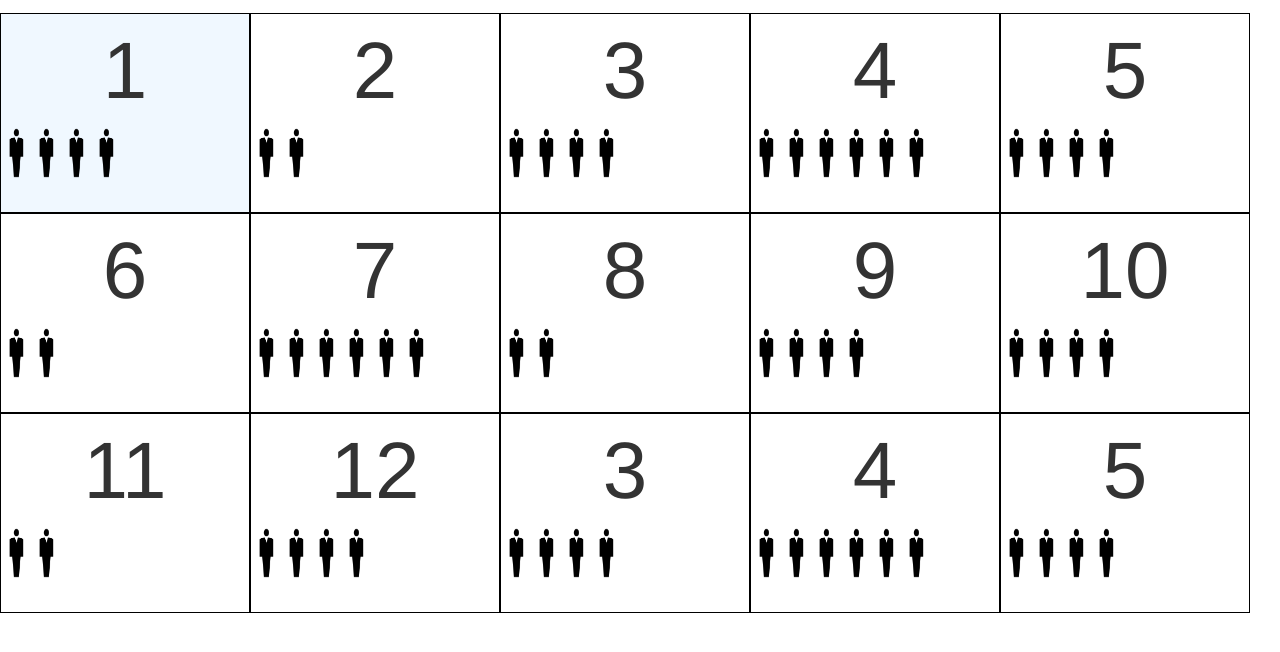
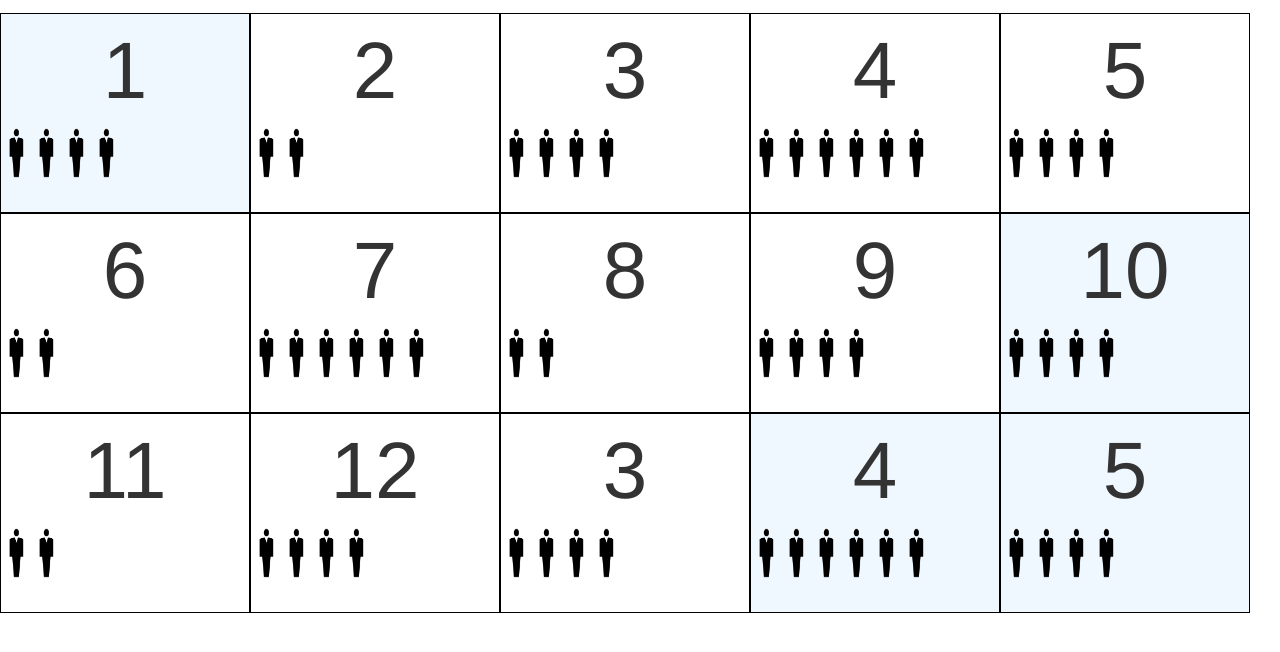
Before and after one commit to CS4-2016/resto, a PHP site: page /tables.php in a window 1280 px wide. Shown: the part 70-722 px from the top of the page. Run offline with PHP 8.4, Linux system fonts and the light colour scheme.

Commit message:
Update tables.php

```diff
--- a/tables.php
+++ b/tables.php
@@ -7,6 +7,7 @@
 <head>
 	<?php require_once("head.php"); ?>
 </head>
+<body>
 	<nav class="nav-resto">
 		<img src="img/el-logo.PNG" class="table-logo-resto">
 	</nav>
@@ -21,7 +22,7 @@
 				<img class="img-resto-table" src="img/customer.png">
 			</span>
 		</span>
-        <span class="resto-tables-span">
+		<span class="resto-tables-span reserved">
 			2
 			<span class="span-img">
 				<img class="img-resto-table" src="img/customer.png">
@@ -37,7 +38,7 @@
 				<img class="img-resto-table" src="img/customer.png">
 			</span>
 		</span>
-        <span class="resto-tables-span">
+		<span class="resto-tables-span reserved">
 			4
 			<span class="span-img">
 				<img class="img-resto-table" src="img/customer.png">
@@ -57,7 +58,7 @@
 				<img class="img-resto-table" src="img/customer.png">
 			</span>
 		</span>
-        <span class="resto-tables-span">
+		<span class="resto-tables-span reserved">
 			6
 			<span class="span-img">
 				<img class="img-resto-table" src="img/customer.png">
@@ -91,7 +92,7 @@
 				<img class="img-resto-table" src="img/customer.png">
 			</span>
 		</span>
-        <span class="resto-tables-span">
+		<span class="resto-tables-span occupied">
 			10
 			<span class="span-img">
 				<img class="img-resto-table" src="img/customer.png">
@@ -109,7 +110,7 @@
 			</span>
 
 		</span>
-        <span class="resto-tables-span">
+		<span class="resto-tables-span reserved">
 			12
 			<span class="span-img">
 				<img class="img-resto-table" src="img/customer.png">
@@ -127,7 +128,7 @@
 				<img class="img-resto-table" src="img/customer.png">
 			</span>
 		</span>
-        <span class="resto-tables-span">
+		<span class="resto-tables-span occupied">
 			4
 			<span class="span-img">
 				<img class="img-resto-table" src="img/customer.png">
@@ -138,7 +139,7 @@
 				<img class="img-resto-table" src="img/customer.png">
 			</span>
 		</span>
-        <span class="resto-tables-span">
+		<span class="resto-tables-span occupied">
 			5
 			<span class="span-img">
 				<img class="img-resto-table" src="img/customer.png">
@@ -147,8 +148,7 @@
 				<img class="img-resto-table" src="img/customer.png">
 			</span>
 		</span>
-
 	</div>
-
 	<?php require_once("scripts.php"); ?>
+</body>
 </html>
```
Lines whose indentation alone changed are shown as unchanged.
